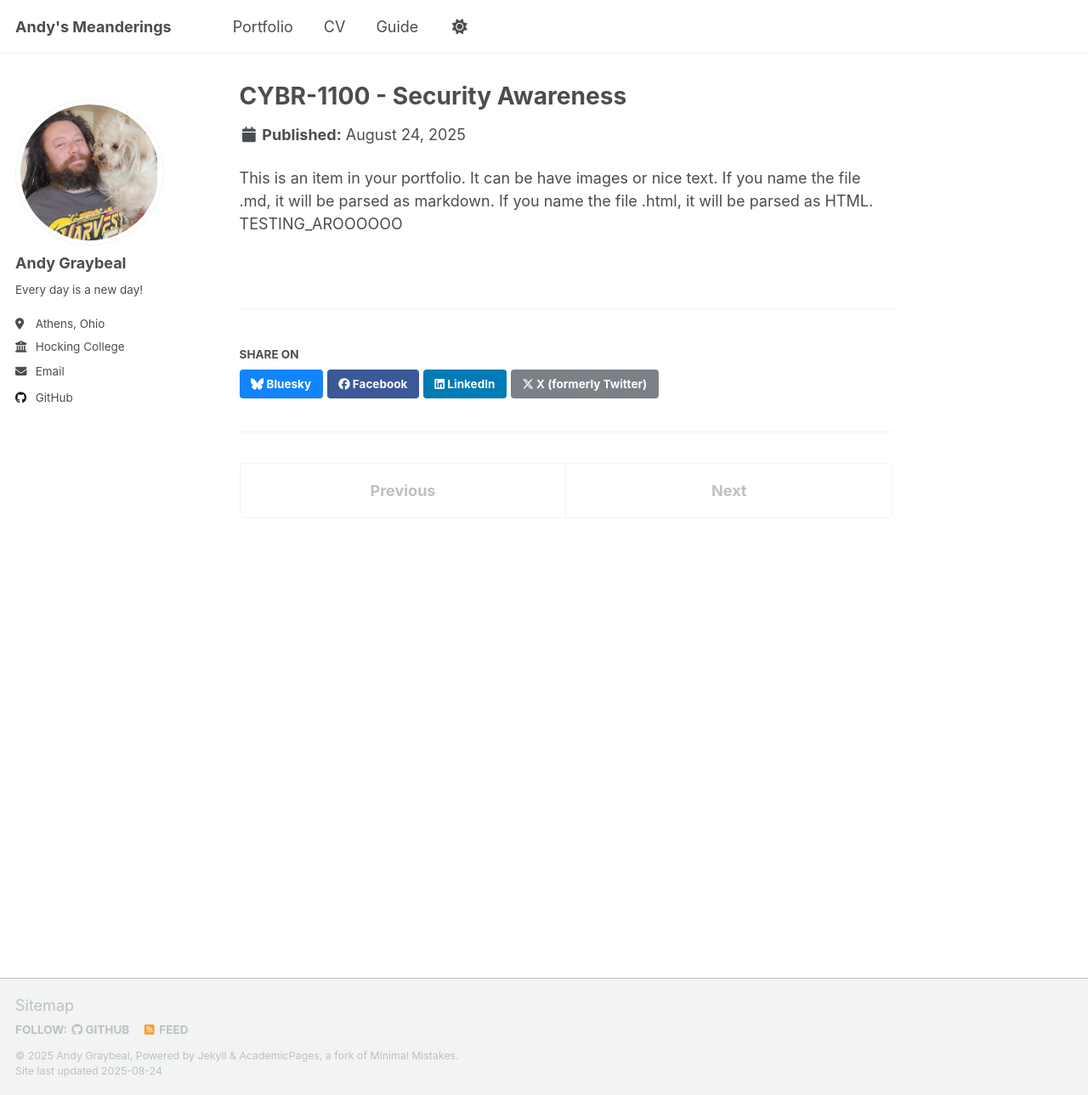
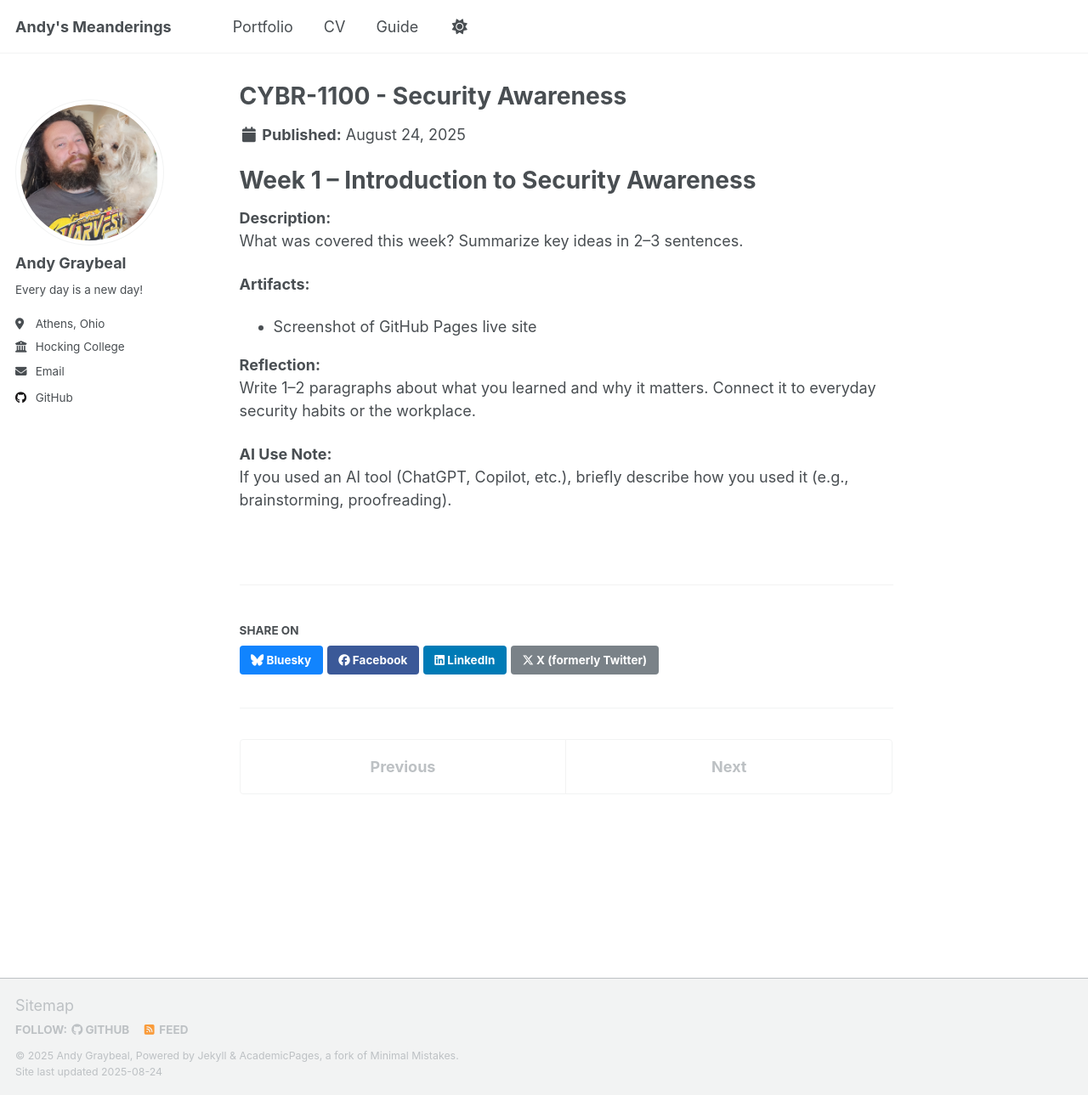
Before and after one commit to andy-graybeal/andy-graybeal.github.io, a Jekyll site: the page built from _portfolio/cybr-1100-security-awareness.md, in a window 1280 px wide and 1289 px high. Shown: the whole window at 85% size. Built offline with Jekyll 4.4.1, drawn with Linux system fonts in a browser that asks for light colours; a script that is not in the unit is left out.

Commit message:
Update cybr-1100-security-awareness.md

```diff
--- a/_portfolio/cybr-1100-security-awareness.md
+++ b/_portfolio/cybr-1100-security-awareness.md
@@ -4,5 +4,16 @@ excerpt: "Collection of things learned in Hocking College's CYBR-1100 class" # <
 collection: portfolio
 ---
 
-This is an item in your portfolio. It can be have images or nice text. If you name the file .md, it will be parsed as markdown. If you name the file .html, it will be parsed as HTML.
-TESTING_AROOOOOO
+# Week 1 – Introduction to Security Awareness
+
+**Description:**
+What was covered this week? Summarize key ideas in 2–3 sentences.
+
+**Artifacts:**
+- Screenshot of GitHub Pages live site
+
+**Reflection:**
+Write 1–2 paragraphs about what you learned and why it matters. Connect it to everyday security habits or the workplace.
+
+**AI Use Note:**
+If you used an AI tool (ChatGPT, Copilot, etc.), briefly describe how you used it (e.g., brainstorming, proofreading).
```
